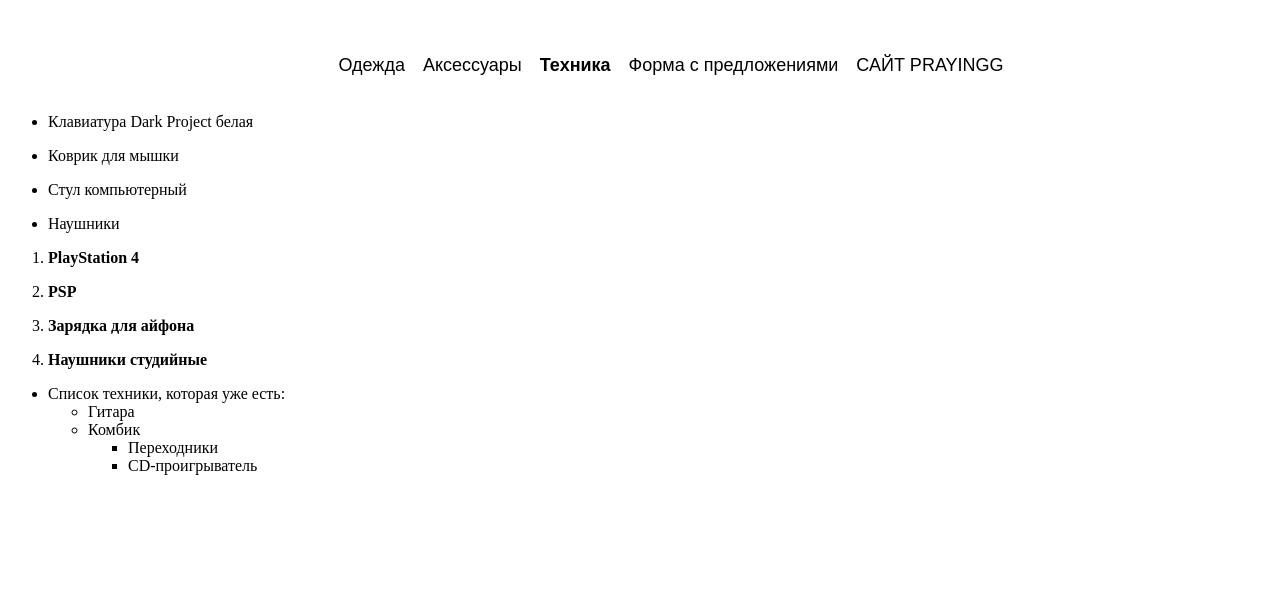
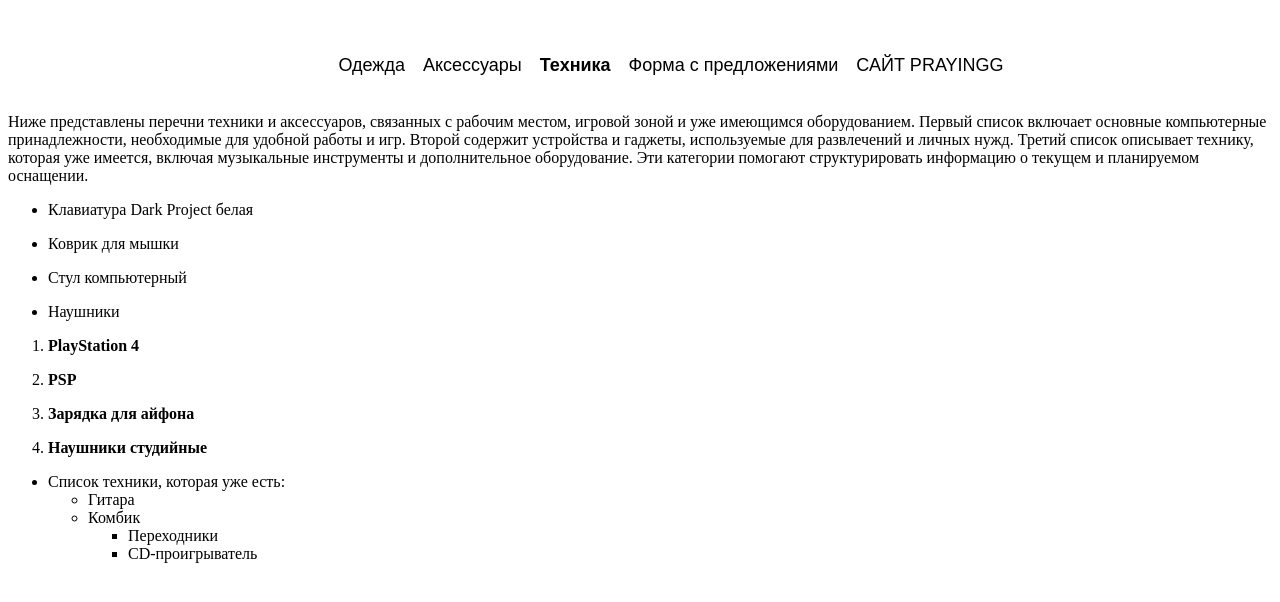
Before and after one commit to Anna-Kachaeva/FINALwishlist, a plain HTML site: page techno.html in a window 1280 px wide. Shown: the part 102-704 px from the top of the page. Drawn offline with Linux system fonts and the light colour scheme.

Commit message:
Update techno.html

```diff
--- a/techno.html
+++ b/techno.html
@@ -30,6 +30,8 @@
 
             </td>
         </menu>
+<p>Ниже представлены перечни техники и аксессуаров, связанных с рабочим местом, игровой зоной и уже имеющимся оборудованием. Первый список включает основные компьютерные принадлежности, необходимые для удобной работы и игр. Второй содержит устройства и гаджеты, используемые для развлечений и личных нужд. Третий список описывает технику, которая уже имеется, включая музыкальные инструменты и дополнительное оборудование. Эти категории помогают структурировать информацию о текущем и планируемом оснащении.
+
          <ul>
             <li>Клавиатура Dark Project белая</p></a></li>
             <li>Коврик для мышки</p></a></li>
```
